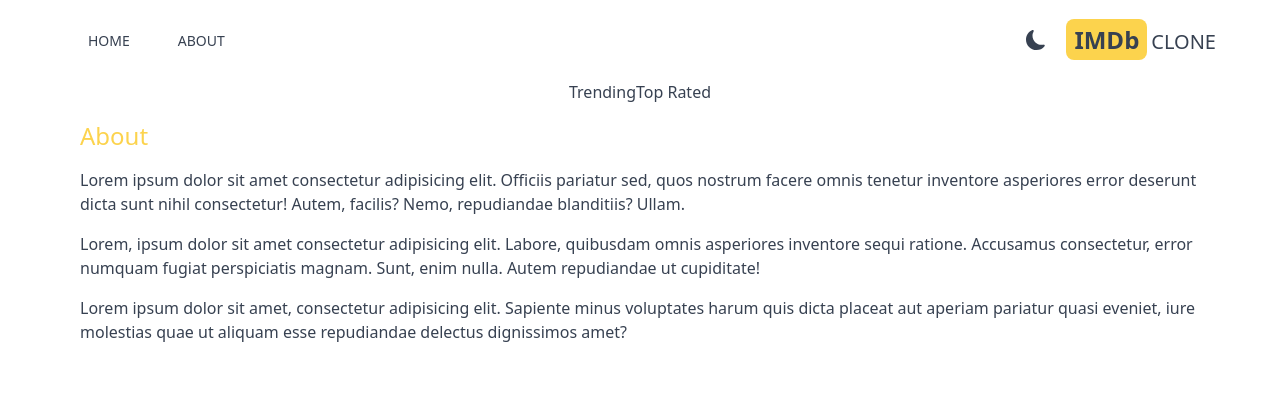
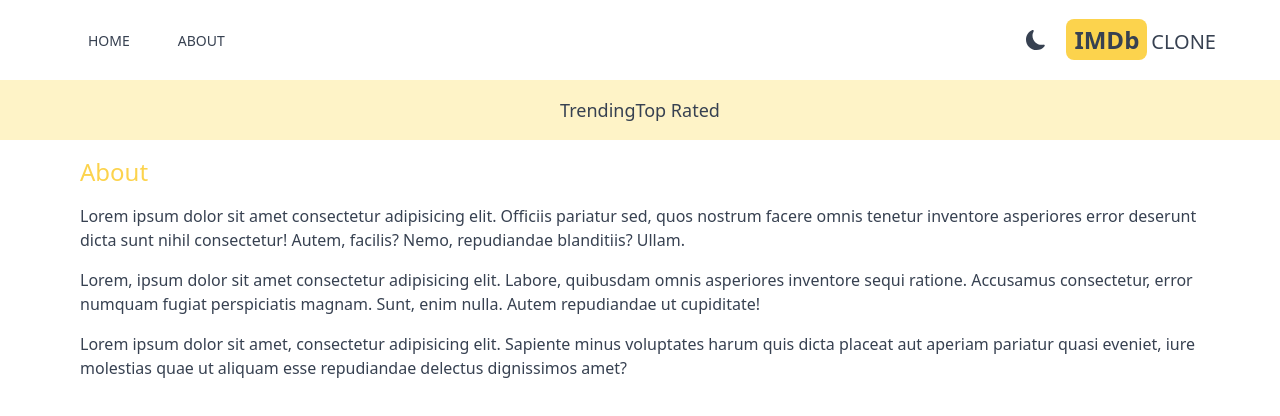
Before and after one commit to DanielMcIntyre2022/NextJS-13-imdb-app, a Next.js app: page /about in a window 1280 px wide. Shown: the top 416 px of the page. Built offline with nearby package versions, Linux system fonts and the light colour scheme.

Commit message:
additional styles to Navbar component

```diff
--- a/src/components/Navbar.jsx
+++ b/src/components/Navbar.jsx
@@ -2,7 +2,8 @@
 
 function Navbar() {
   return (
-    <div className="flex justify-center">
+    <div className="flex justify-center dark:bg-gray-600
+    bg-amber-100 lg:text-lg p-4">
         <NavbarItem title="Trending" param="fetchTrending"/>
         <NavbarItem title="Top Rated" param="fetchTopRated"/>
     </div>
```
